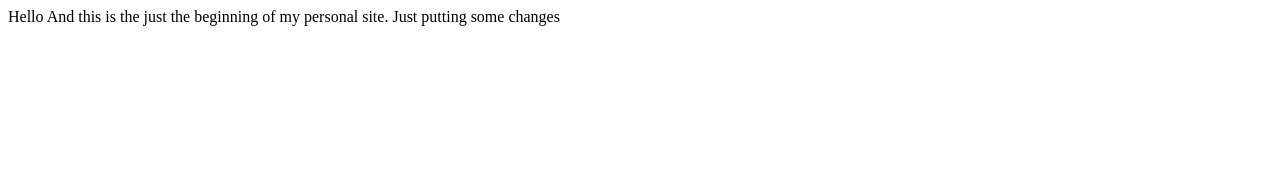
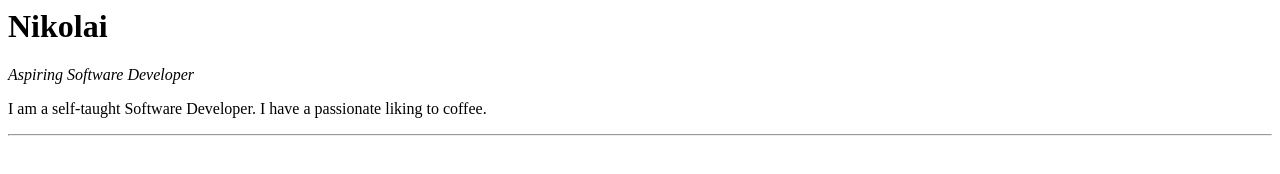
Before and after one commit to nikolai-tech/CV-Test, a plain HTML site: page index.html in a window 1280 px wide. Drawn offline with Linux system fonts and the light colour scheme.

Commit message:
putting some data

```diff
--- a/index.html
+++ b/index.html
@@ -6,7 +6,9 @@
     <title>Nikolai's Personal Site</title>
 </head>
 <body>
-    Hello And this is the just the beginning of my personal site.
-    Just putting some changes
+    <h1>Nikolai</h1>
+    <p><em>Aspiring Software Developer</em></p>
+    <p>I am a self-taught Software Developer. I have a passionate liking to coffee.</p>
+    <hr>
 </body>
 </html>
```
